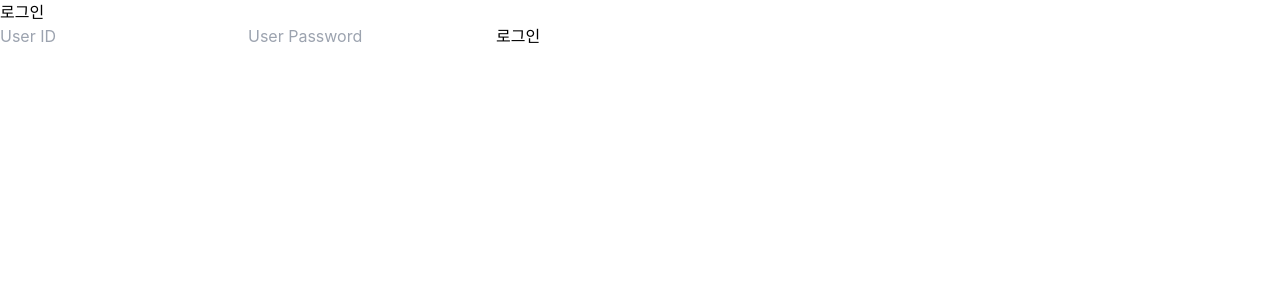
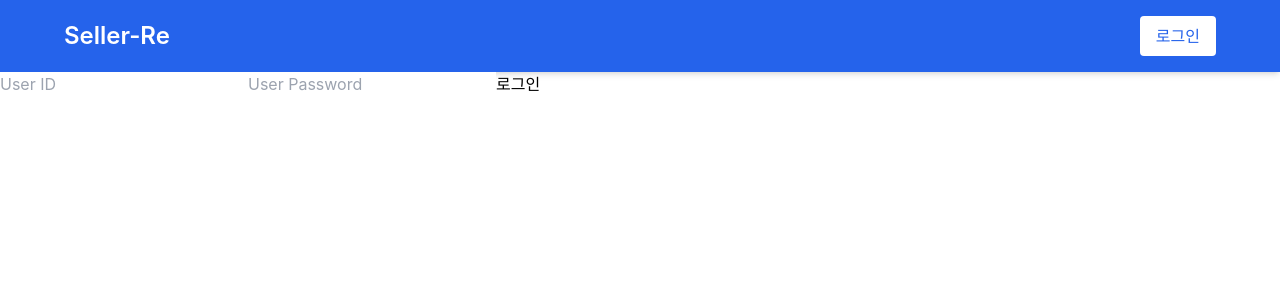
Before and after one commit to chhezue/Seller-Re, a React (Create React App) app in the folder client/: page /product/upload in a window 1280 px wide. Shown: the top 300 px of the page. Built offline with nearby package versions, Linux system fonts and the light colour scheme.

Commit message:
화면 UI 수정

```diff
--- a/client/src/components/Header.jsx
+++ b/client/src/components/Header.jsx
@@ -18,24 +18,20 @@ export default function Header() {
 
     const checkLoginStatus = () => {
         const accessToken = localStorage.getItem("accessToken");
-        if (accessToken) {
-            setIsLoggedIn(true);
-        }
+        setIsLoggedIn(!!accessToken);
     };
 
     const refreshAccessToken = async () => {
         const accessToken = localStorage.getItem("accessToken");
-        if (!accessToken) return; // accessToken 없으면 서버 요청 안 함
+        if (!accessToken) return;
 
         try {
             const response = await fetch('http://localhost:9000/api/users/refresh', {
                 method: 'POST',
-                credentials: 'include', // 쿠키에 저장된 Refresh Token 포함
+                credentials: 'include',
             });
 
-            if (!response.ok) {
-                throw new Error("Failed to refresh access token");
-            }
+            if (!response.ok) throw new Error("Failed to refresh access token");
 
             const data = await response.json();
             if (data.accessToken) {
@@ -52,24 +48,22 @@ export default function Header() {
 
     const handleLogout = async () => {
         const accessToken = localStorage.getItem("accessToken");
-        if (!accessToken) return; // accessToken 없으면 서버 요청 안 함
+        if (!accessToken) return;
 
         try {
             const response = await fetch('http://localhost:9000/api/users/logout', {
                 method: 'POST',
-                credentials: 'include', // 쿠키 포함 (refreshToken 전송)
+                credentials: 'include',
                 headers: {
                     "Content-Type": "application/json",
                     "Authorization": `Bearer ${accessToken}`
                 },
             });
 
-            if (!response.ok) {
-                throw new Error("Failed to logout");
-            }
+            if (!response.ok) throw new Error("Failed to logout");
 
             localStorage.removeItem("accessToken");
-            document.cookie = "refreshToken=; max-age=0"; // refreshToken 삭제
+            document.cookie = "refreshToken=; max-age=0";
             setIsLoggedIn(false);
             navigate("/login");
         } catch (err) {
@@ -77,25 +71,48 @@ export default function Header() {
         }
     };
 
-    const handleMyPage = () => {
-        navigate("/my-page");
-    };
+    return (
+        <header className="bg-blue-600 p-4 shadow-md">
+            <div className="max-w-6xl mx-auto flex justify-between items-center">
+                <h1
+                    className="text-white text-2xl font-semibold cursor-pointer"
+                    onClick={() => navigate("/")}
+                >
+                    Seller-Re
+                </h1>
 
-    const handleProductUpload = () => {
-        navigate("/product/upload");
-    };
-
-    return (
-        <header>
-            {isLoggedIn ? (
-                <>
-                    <button onClick={handleMyPage}>마이페이지</button>
-                    <button onClick={handleLogout}>로그아웃</button>
-                    <button onClick={handleProductUpload}>상품 등록</button>
-                </>
-            ) : (
-                <button onClick={() => navigate("/login")}>로그인</button>
-            )}
+                <nav className="flex space-x-4">
+                    {isLoggedIn ? (
+                        <>
+                            <button
+                                onClick={() => navigate("/my-page")}
+                                className="px-4 py-2 bg-white text-blue-600 rounded hover:bg-blue-100"
+                            >
+                                마이페이지
+                            </button>
+                            <button
+                                onClick={handleLogout}
+                                className="px-4 py-2 bg-red-500 text-white rounded hover:bg-red-600"
+                            >
+                                로그아웃
+                            </button>
+                            <button
+                                onClick={() => navigate("/product/upload")}
+                                className="px-4 py-2 bg-green-500 text-white rounded hover:bg-green-600"
+                            >
+                                상품 등록
+                            </button>
+                        </>
+                    ) : (
+                        <button
+                            onClick={() => navigate("/login")}
+                            className="px-4 py-2 bg-white text-blue-600 rounded hover:bg-blue-100"
+                        >
+                            로그인
+                        </button>
+                    )}
+                </nav>
+            </div>
         </header>
     );
 }
--- a/client/src/pages/products/ProductUploadPage.jsx
+++ b/client/src/pages/products/ProductUploadPage.jsx
@@ -1,4 +1,4 @@
-import React, { useState, useRef, useEffect } from "react";
+import React, {useState, useRef, useEffect} from "react";
 
 export default function ProductUploadPage() {
     const [categories, setCategories] = useState([]);
@@ -12,7 +12,7 @@ export default function ProductUploadPage() {
     const fileInputRef = useRef(null);
 
     useEffect(() => {
-        fetch("http://localhost:9000/api/products/categories", { method: "GET" })
+        fetch("http://localhost:9000/api/products/categories", {method: "GET"})
             .then(response => response.json())
             .then(data => setCategories(Array.isArray(data) ? data : []))
             .catch(error => {
@@ -173,7 +173,7 @@ export default function ProductUploadPage() {
                     onChange={handleImageUpload}
                 />
 
-                <div className="flex justify-between mt-4">
+                <div className="flex justify-end space-x-2 mt-4">
                     <button type="button" className="px-4 py-2 bg-gray-300 rounded">취소</button>
                     <button
                         type="button"
```
